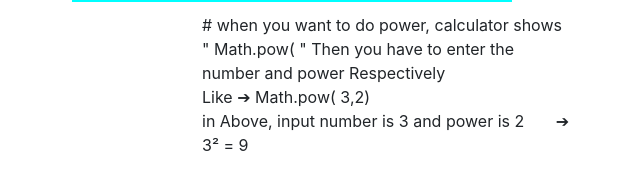
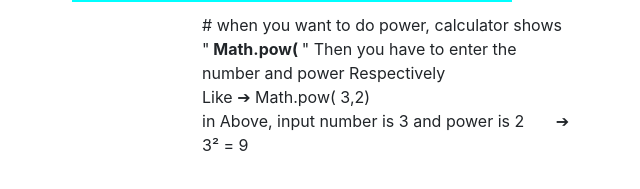
Before and after one commit to nandakishorpalei472/calculator, a plain HTML site: page index.html in a window 1280 px wide. Shown: the part 577-766 px from the top of the page, 348-988 px from the left. Drawn offline with nearby package versions, Linux system fonts and the light colour scheme.

Commit message:
Update index.html

```diff
--- a/index.html
+++ b/index.html
@@ -56,7 +56,7 @@
    <p class="name">❤️ NKP's Calculator ❤️</p>
     </div>
   <p class="note">
-    # when you want to do power, calculator shows " Math.pow( " Then you have to enter the number and power Respectively <br />  Like ➔ Math.pow( 3,2) <br /> in Above, input number is 3 and  power is 2 &nbsp;&nbsp;&nbsp;&nbsp;&nbsp; ➔ 3² = 9
+    # when you want to do power, calculator shows "<b> Math.pow( </b>" Then you have to enter the number and power Respectively <br />  Like ➔ Math.pow( 3,2) <br /> in Above, input number is 3 and  power is 2 &nbsp;&nbsp;&nbsp;&nbsp;&nbsp; ➔ 3² = 9
   </p>
 
     <script src="index.js" charset="utf-8"></script>
```
